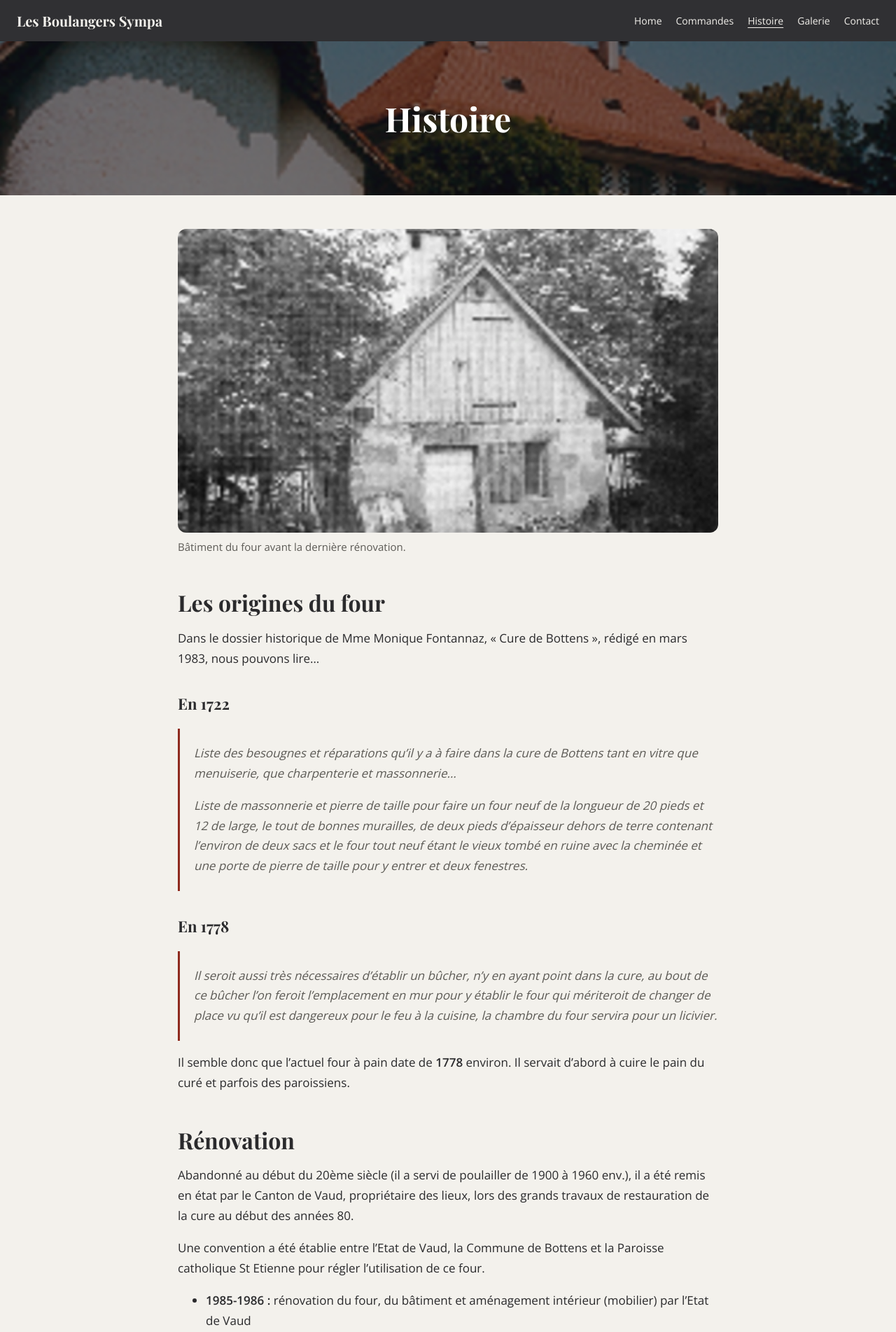
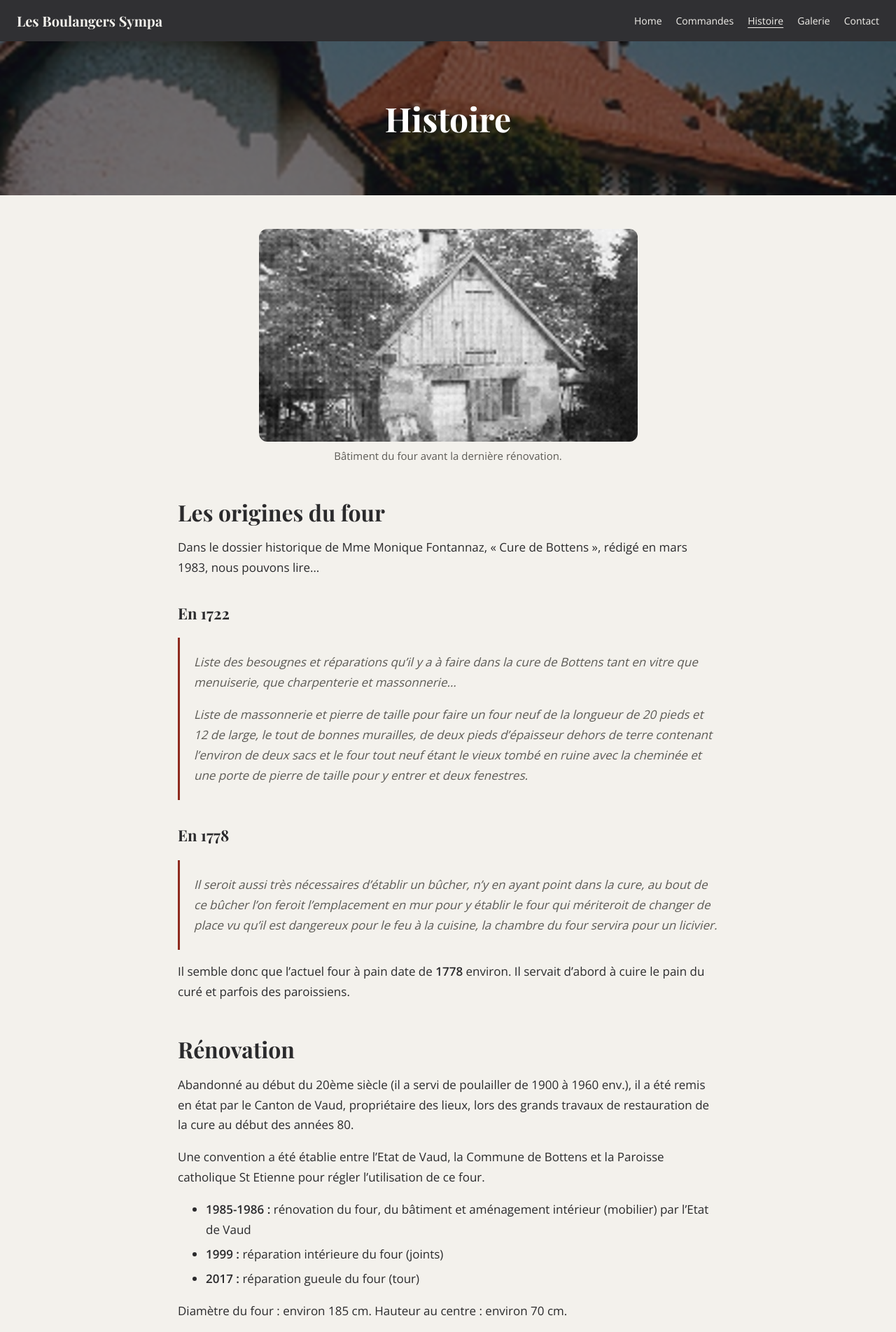
Before and after one commit to boulangers-sympa/fourdebottens, a Jekyll site: the page built from histoire.md, in a window 1280 px wide. Shown: the top 1903 px of the page at 70% size. Built offline with Jekyll 4.4.1, drawn with Linux system fonts in a browser that asks for light colours.

Commit message:
Histoire: show photos at native size, bust stylesheet cache
Co-Authored-By: Claude Opus 5.5 <noreply@anthropic.com>

```diff
--- a/_layouts/default.html
+++ b/_layouts/default.html
@@ -8,7 +8,7 @@
   <link rel="preconnect" href="https://fonts.googleapis.com">
   <link rel="preconnect" href="https://fonts.gstatic.com" crossorigin>
   <link href="https://fonts.googleapis.com/css2?family=Playfair+Display:wght@500;700&family=Open+Sans:wght@400;600&display=swap" rel="stylesheet">
-  <link rel="stylesheet" href="{{ '/assets/css/style.css' | relative_url }}">
+  <link rel="stylesheet" href="{{ '/assets/css/style.css' | relative_url }}?v={{ site.time | date: '%s' }}">
 </head>
 <body>
   <nav class="nav">
--- a/assets/css/style.css
+++ b/assets/css/style.css
@@ -148,8 +148,8 @@ h1, h2, h3, .carte-valeur, .nav-brand {
 .page h3 { font-size: 22px; margin: 32px 0 8px; }
 .page blockquote { margin: 16px 0; padding: 4px 0 4px 20px; border-left: 3px solid var(--accent); color: var(--muted); font-style: italic; }
 .page figure { margin: 0 0 32px; }
-.page figure img { width: auto; max-width: 100%; height: auto; border-radius: 12px; display: block; }
-.page figcaption { font-size: 15px; color: var(--muted); margin-top: 8px; }
+.page figure img { width: auto; max-width: 100%; height: auto; border-radius: 12px; display: block; margin: 0 auto; }
+.page figcaption { font-size: 15px; color: var(--muted); margin-top: 8px; text-align: center; }
 .page li { margin-bottom: 6px; }
 
 /* Galerie */
```
Also changed, not shown: assets/img/four-ancien.jpg, assets/img/four-arriere.jpg, assets/img/four-chemin.jpg, assets/img/four-ciel.jpg, assets/img/four-et-cure.jpg, assets/img/four-feu.jpg.
